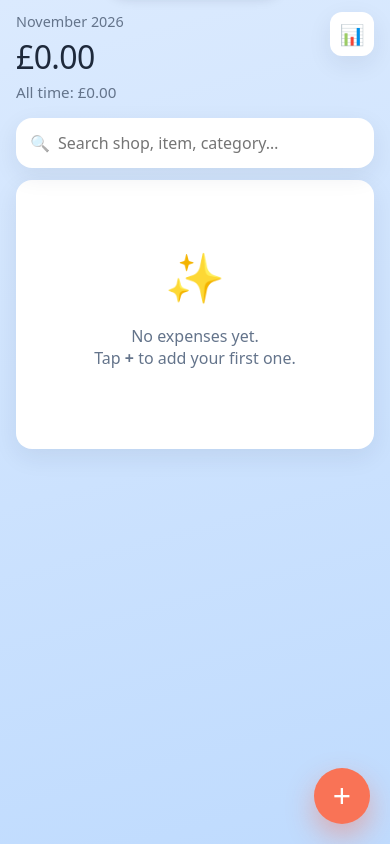
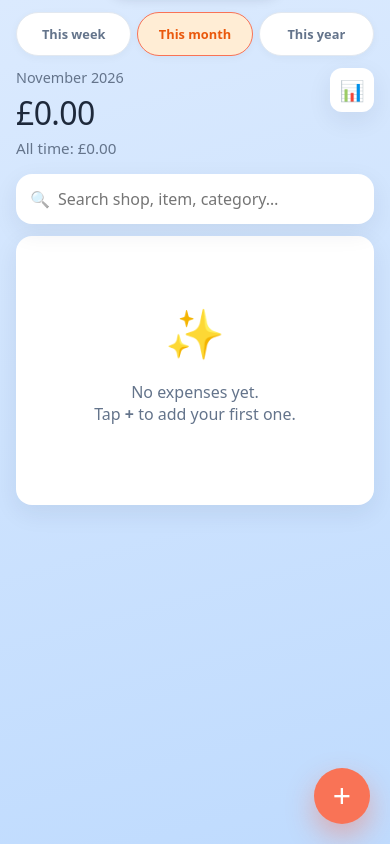
Before and after one commit to Noxhaven/expense-tracker, a plain HTML site: page index.html in a window 390 px wide. Drawn offline with Linux system fonts and the light colour scheme.

Commit message:
Add week/month/year period selector on dashboard hero
Hero shows spending for ISO week (Mon–Sun), calendar month, or year with
UK-formatted labels. Monthly budget bar appears only for This month; a short
hint shows when budget is set but another period is selected. Summary opens
with the same date range as the active hero period. Bump service worker cache
to v11.

Co-authored-by: Noxhaven <Noxhaven@users.noreply.github.com>

```diff
--- a/index.html
+++ b/index.html
@@ -83,6 +83,41 @@
     }
     .icon-btn:active { transform: scale(0.96); }
 
+    .period-pills {
+      display: flex;
+      gap: 6px;
+      margin-bottom: 12px;
+      flex-wrap: wrap;
+    }
+    .period-pill {
+      flex: 1;
+      min-width: 0;
+      min-height: 44px;
+      padding: 10px 8px;
+      border-radius: 99px;
+      border: 1px solid #e2e8f0;
+      font-size: 0.8rem;
+      font-weight: 600;
+      background: var(--card);
+      color: var(--muted);
+      box-shadow: 0 2px 8px rgba(30, 41, 59, 0.04);
+      transition: background 0.15s, border-color 0.15s, color 0.15s;
+    }
+    .period-pill.selected {
+      background: var(--coral-soft);
+      border-color: var(--coral);
+      color: var(--coral-hover);
+    }
+  .budget-hint {
+      font-size: 0.8rem;
+      color: var(--muted);
+      margin: 0 0 12px;
+      padding: 10px 14px;
+      background: var(--card);
+      border-radius: var(--radius);
+      box-shadow: var(--shadow);
+    }
+
     .card {
       background: var(--card);
       border-radius: var(--radius);
@@ -511,6 +546,11 @@
 <body>
   <div id="panelHome" class="panel-home">
     <header class="header">
+      <div class="period-pills" role="tablist" aria-label="Spending period">
+        <button type="button" class="period-pill" data-period="week" role="tab" aria-selected="false">This week</button>
+        <button type="button" class="period-pill selected" data-period="month" role="tab" aria-selected="true">This month</button>
+        <button type="button" class="period-pill" data-period="year" role="tab" aria-selected="false">This year</button>
+      </div>
       <div class="header-top">
         <div>
           <div class="month-label" id="monthLabel">This month</div>
@@ -520,6 +560,8 @@
         <button type="button" class="icon-btn" id="btnSummary" title="Summary" aria-label="Summary">📊</button>
       </div>
     </header>
+
+    <p class="budget-hint" id="budgetHint" hidden>Budget applies to calendar month — switch to This month to track it.</p>
 
     <div class="card" id="budgetCard" hidden>
       <div class="budget-row">
@@ -696,7 +738,8 @@
 
     // ——— State ———
     let expenses = [];
-    let settings = { monthlyBudget: null };
+    let settings = { monthlyBudget: null, heroPeriod: 'month' };
+    const HERO_PERIODS = ['week', 'month', 'year'];
     let pendingReceiptBlob = null;
     let pendingReceiptObjectUrl = null;
     let pendingReceiptId = null;
@@ -744,9 +787,10 @@
     function loadSettings() {
       try {
         const raw = localStorage.getItem(SETTINGS_KEY);
-        settings = raw ? JSON.parse(raw) : { monthlyBudget: null };
+        const parsed = raw ? JSON.parse(raw) : { monthlyBudget: null };
+        settings = { monthlyBudget: parsed.monthlyBudget ?? null, heroPeriod: HERO_PERIODS.includes(parsed.heroPeriod) ? parsed.heroPeriod : 'month' };
       } catch {
-        settings = { monthlyBudget: null };
+        settings = { monthlyBudget: null, heroPeriod: 'month' };
       }
     }
 
@@ -1137,30 +1181,98 @@
       return dateStr.slice(0, 7);
     }
 
+    function toISODate(d) {
+      const y = d.getFullYear();
+      const m = String(d.getMonth() + 1).padStart(2, '0');
+      const day = String(d.getDate()).padStart(2, '0');
+      return `${y}-${m}-${day}`;
+    }
+
+    /** ISO week: Monday–Sunday (UK-style), relative to ref (default today). */
+    function mondayOfISOWeek(ref) {
+      const date = new Date(ref.getFullYear(), ref.getMonth(), ref.getDate());
+      const dow = date.getDay();
+      const shift = dow === 0 ? -6 : 1 - dow;
+      date.setDate(date.getDate() + shift);
+      return date;
+    }
+
+    function getPeriodRange(period, ref = new Date()) {
+      if (period === 'week') {
+        const fromD = mondayOfISOWeek(ref);
+        const toD = new Date(fromD);
+        toD.setDate(toD.getDate() + 6);
+        const label = `Week of ${fromD.toLocaleDateString('en-GB', { day: 'numeric', month: 'short', year: 'numeric' })}`;
+        return { from: toISODate(fromD), to: toISODate(toD), label };
+      }
+      if (period === 'year') {
+        const y = ref.getFullYear();
+        const fromD = new Date(y, 0, 1);
+        const toD = new Date(y, 11, 31);
+        return { from: toISODate(fromD), to: toISODate(toD), label: String(y) };
+      }
+      const fromD = new Date(ref.getFullYear(), ref.getMonth(), 1);
+      const toD = new Date(ref.getFullYear(), ref.getMonth() + 1, 0);
+      const label = ref.toLocaleString('en-GB', { month: 'long', year: 'numeric' });
+      return { from: toISODate(fromD), to: toISODate(toD), label };
+    }
+
     function sumInRange(from, to) {
       return expenses
         .filter((e) => e.date >= from && e.date <= to)
         .reduce((s, e) => s + Number(e.amount), 0);
     }
 
+    function syncPeriodPills() {
+      const period = settings.heroPeriod || 'month';
+      document.querySelectorAll('.period-pill').forEach((btn) => {
+        const on = btn.dataset.period === period;
+        btn.classList.toggle('selected', on);
+        btn.setAttribute('aria-selected', on ? 'true' : 'false');
+      });
+    }
+
+    function setHeroPeriod(period) {
+      if (!HERO_PERIODS.includes(period)) return;
+      settings.heroPeriod = period;
+      saveSettings();
+      syncPeriodPills();
+      renderHero();
+    }
+
     function renderHero() {
+      const period = settings.heroPeriod || 'month';
+      const range = getPeriodRange(period);
+      const periodSpend = sumInRange(range.from, range.to);
+      const all = expenses.reduce((s, e) => s + Number(e.amount), 0);
+      $('monthLabel').textContent = range.label;
+      $('monthTotal').textContent = formatGBP(periodSpend);
+      $('allTimeLabel').textContent = 'All time: ' + formatGBP(all);
+
+      const budget = settings.monthlyBudget;
+      const card = $('budgetCard');
+      const hint = $('budgetHint');
       const now = new Date();
       const mk = `${now.getFullYear()}-${String(now.getMonth() + 1).padStart(2, '0')}`;
       const monthSpend = expenses.filter((e) => monthKey(e.date) === mk).reduce((s, e) => s + Number(e.amount), 0);
-      const all = expenses.reduce((s, e) => s + Number(e.amount), 0);
-      $('monthLabel').textContent = now.toLocaleString('en-GB', { month: 'long', year: 'numeric' });
-      $('monthTotal').textContent = formatGBP(monthSpend);
-      $('allTimeLabel').textContent = 'All time: ' + formatGBP(all);
-
-      const budget = settings.monthlyBudget;
-      const card = $('budgetCard');
-      if (budget != null && budget > 0) {
-        card.hidden = false;
-        const pct = Math.min(100, (monthSpend / budget) * 100);
-        $('budgetFill').style.width = pct + '%';
-        $('budgetText').textContent = `${formatGBP(monthSpend)} of ${formatGBP(budget)}`;
+
+      if (period === 'month') {
+        hint.hidden = true;
+        if (budget != null && budget > 0) {
+          card.hidden = false;
+          const pct = Math.min(100, (monthSpend / budget) * 100);
+          $('budgetFill').style.width = pct + '%';
+          $('budgetText').textContent = `${formatGBP(monthSpend)} of ${formatGBP(budget)}`;
+        } else {
+          card.hidden = true;
+        }
       } else {
         card.hidden = true;
+        if (budget != null && budget > 0) {
+          hint.hidden = false;
+        } else {
+          hint.hidden = true;
+        }
       }
     }
 
@@ -1498,10 +1610,9 @@
       $('panelHome').classList.add('panel-hidden');
       $('panelSummary').classList.add('active');
       $('fabAdd').style.display = 'none';
-      const now = new Date();
-      const start = new Date(now.getFullYear(), now.getMonth(), 1);
-      $('sumFrom').value = start.toISOString().slice(0, 10);
-      $('sumTo').value = todayISO();
+      const range = getPeriodRange(settings.heroPeriod || 'month');
+      $('sumFrom').value = range.from;
+      $('sumTo').value = range.to;
       $('budgetInput').value = settings.monthlyBudget ?? '';
       renderSummary();
     }
@@ -1641,6 +1752,9 @@
       $('btnUndo').addEventListener('click', undoDelete);
       $('btnSummary').addEventListener('click', showSummary);
       $('btnBackHome').addEventListener('click', showHome);
+      document.querySelectorAll('.period-pill').forEach((btn) => {
+        btn.addEventListener('click', () => setHeroPeriod(btn.dataset.period));
+      });
       $('sumFrom').addEventListener('change', renderSummary);
       $('sumTo').addEventListener('change', renderSummary);
       $('btnExportCsv').addEventListener('click', exportCsv);
@@ -1658,6 +1772,7 @@
       initCategoryUI();
       bindEvents();
       await openIDB();
+      syncPeriodPills();
       renderHero();
       renderList();
       registerSW();
--- a/sw.js
+++ b/sw.js
@@ -1,5 +1,5 @@
 /* Expense Tracker — offline app shell. Data stays in localStorage / IndexedDB on the client. */
-const CACHE_NAME = 'expense-tracker-v10';
+const CACHE_NAME = 'expense-tracker-v11';
 const SHELL = ['./index.html', './manifest.webmanifest', './sw.js'];
 
 self.addEventListener('install', (event) => {
```
